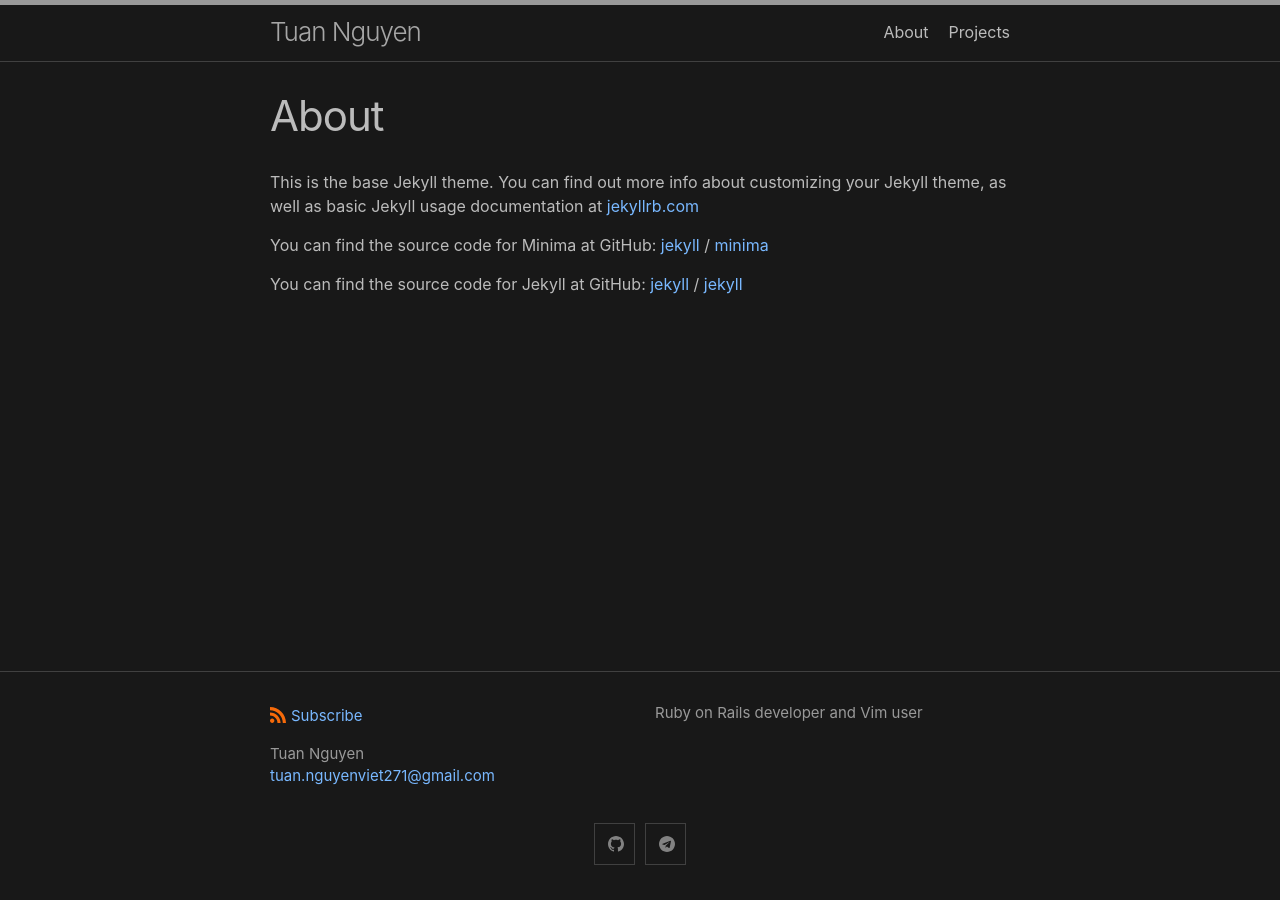
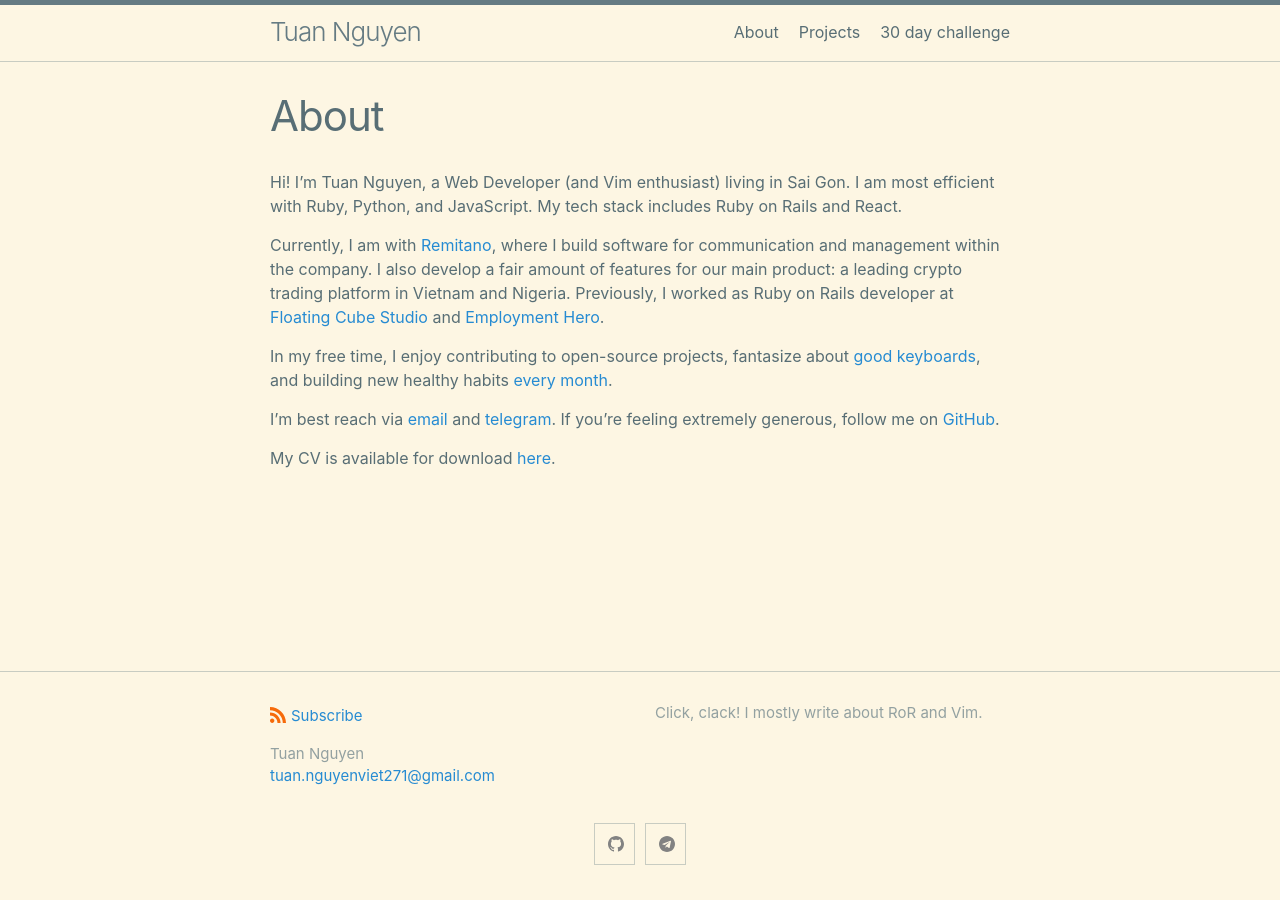
Before and after one commit to tuang3142/me, a Jekyll site: the page built from headers/about.md, in a window 1280 px wide. Built offline with Jekyll 4.4.1, drawn with Linux system fonts in a browser that asks for light colours.

Commit message:
Finish /about

```diff
--- a/_config.yml
+++ b/_config.yml
@@ -3,7 +3,7 @@ author:
   name: Tuan Nguyen
   email: tuan.nguyenviet271@gmail.com
 description: > # this means to ignore newlines until "show_excerpts:"
-  Ruby on Rails developer and Vim user
+  Click, clack! I mostly write about RoR and Vim.
 
 show_excerpts: false # TODO set to true to show excerpts on the homepage
 
@@ -20,7 +20,7 @@ header_pages:
 theme: minima
 
 minima:
-  skin: dark
+  skin: solarized
 
 # Minima date format
 # refer to https://shopify.github.io/liquid/filters/date/ if you want to customize this
--- a/headers/about.md
+++ b/headers/about.md
@@ -4,15 +4,12 @@ title: About
 permalink: /about/
 ---
 
-This is the base Jekyll theme. You can find out more info about customizing your Jekyll theme, as well as basic Jekyll usage documentation at [jekyllrb.com](https://jekyllrb.com/)
+Hi! I'm Tuan Nguyen, a Web Developer (and Vim enthusiast) living in Sai Gon. I am most efficient with Ruby, Python, and JavaScript. My tech stack includes Ruby on Rails and React.
 
-You can find the source code for Minima at GitHub:
-[jekyll][jekyll-organization] /
-[minima](https://github.com/jekyll/minima)
+Currently, I am with [Remitano](https://remitano.com), where I build software for communication and management within the company. I also develop a fair amount of features for our main product: a leading crypto trading platform in Vietnam and Nigeria. Previously, I worked as Ruby on Rails developer at [Floating Cube Studio](https://floatingcube.com/) and [Employment Hero](https://employmenthero.com/).
 
-You can find the source code for Jekyll at GitHub:
-[jekyll][jekyll-organization] /
-[jekyll](https://github.com/jekyll/jekyll)
+In my free time, I enjoy contributing to open-source projects, fantasize about [good keyboards](need a link), and building new healthy habits [every month](/30-day-challenge/).
 
+I'm best reach via [email](mailto:tuan.nguyenviet271@gmail.com) and [telegram](https://t.me/tuanguyenvi). If you're feeling extremely generous, follow me on [GitHub](https://github.com/tuang3142/).
 
-[jekyll-organization]: https://github.com/jekyll
+My CV is available for download [here](../TuanNguyen-Resume.pdf).
```
Also changed, not shown: headers/30-day-challenge.md (+5 -0 lines), README.md, headers/bucket-list.md (deleted), headers/open-source-feeds.md (added).
